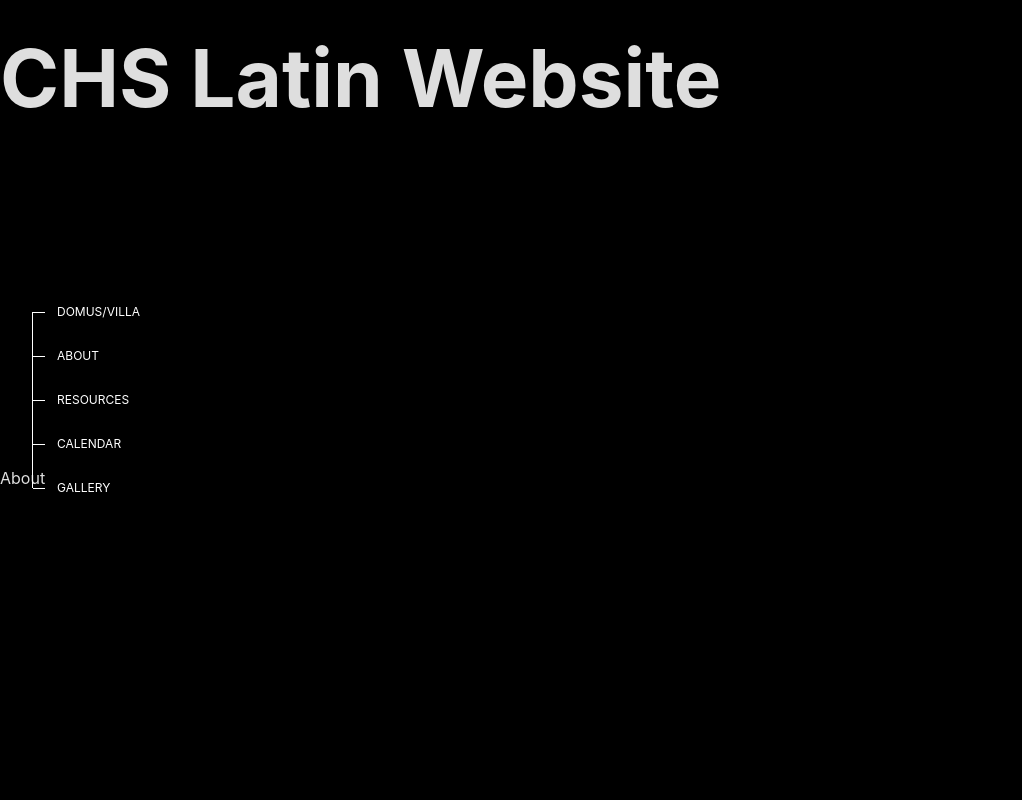
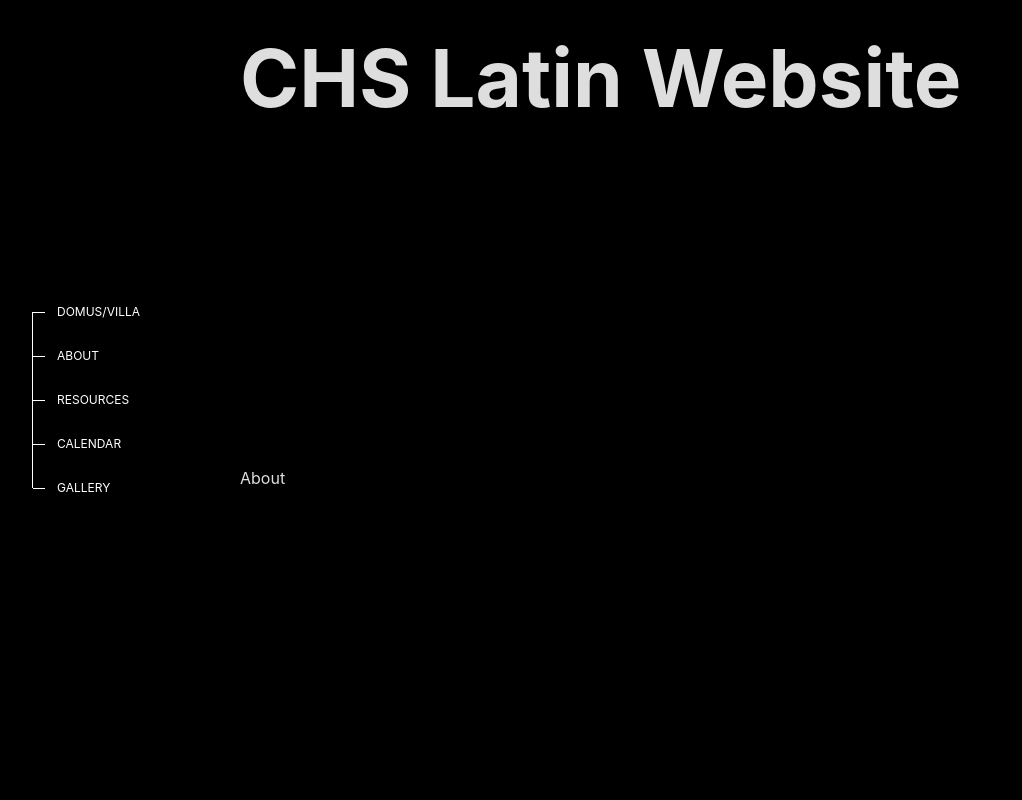
Before and after one commit to ClementsCSNHS/CHSLatinSite, a React (Vite) app: page / in a window 1280 px wide. Shown: the top 800 px of the page, without its empty margins (0-1022 px from the left). Built offline with nearby package versions, Linux system fonts and the light colour scheme.

Commit message:
formatting

```diff
--- a/src/pages/Home.module.scss
+++ b/src/pages/Home.module.scss
@@ -1,5 +1,9 @@
 .Home {
   width: 100vw;
+
+  & > section {
+    margin-left: 15rem;
+  }
 }
 
 .domus {
```
